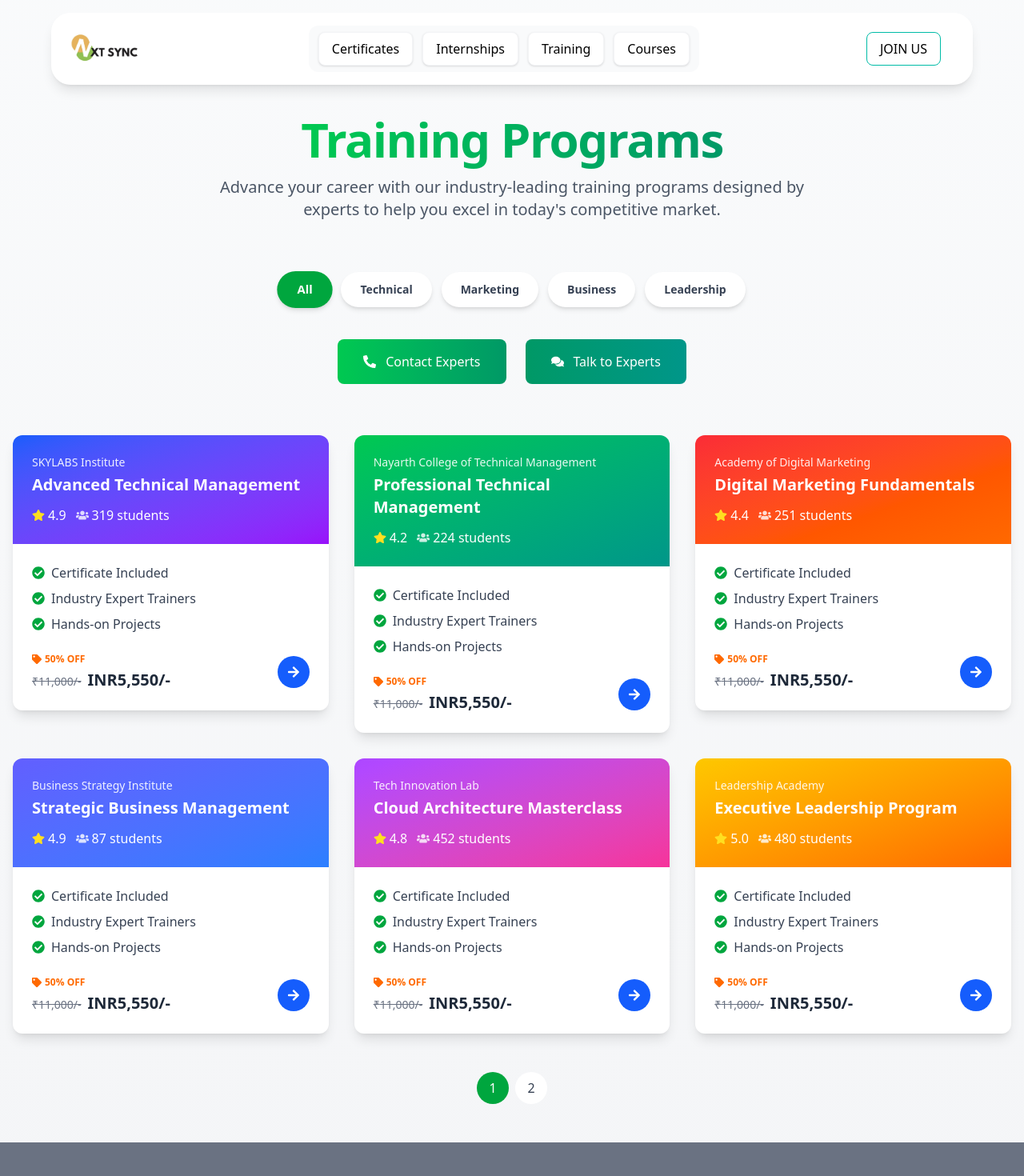
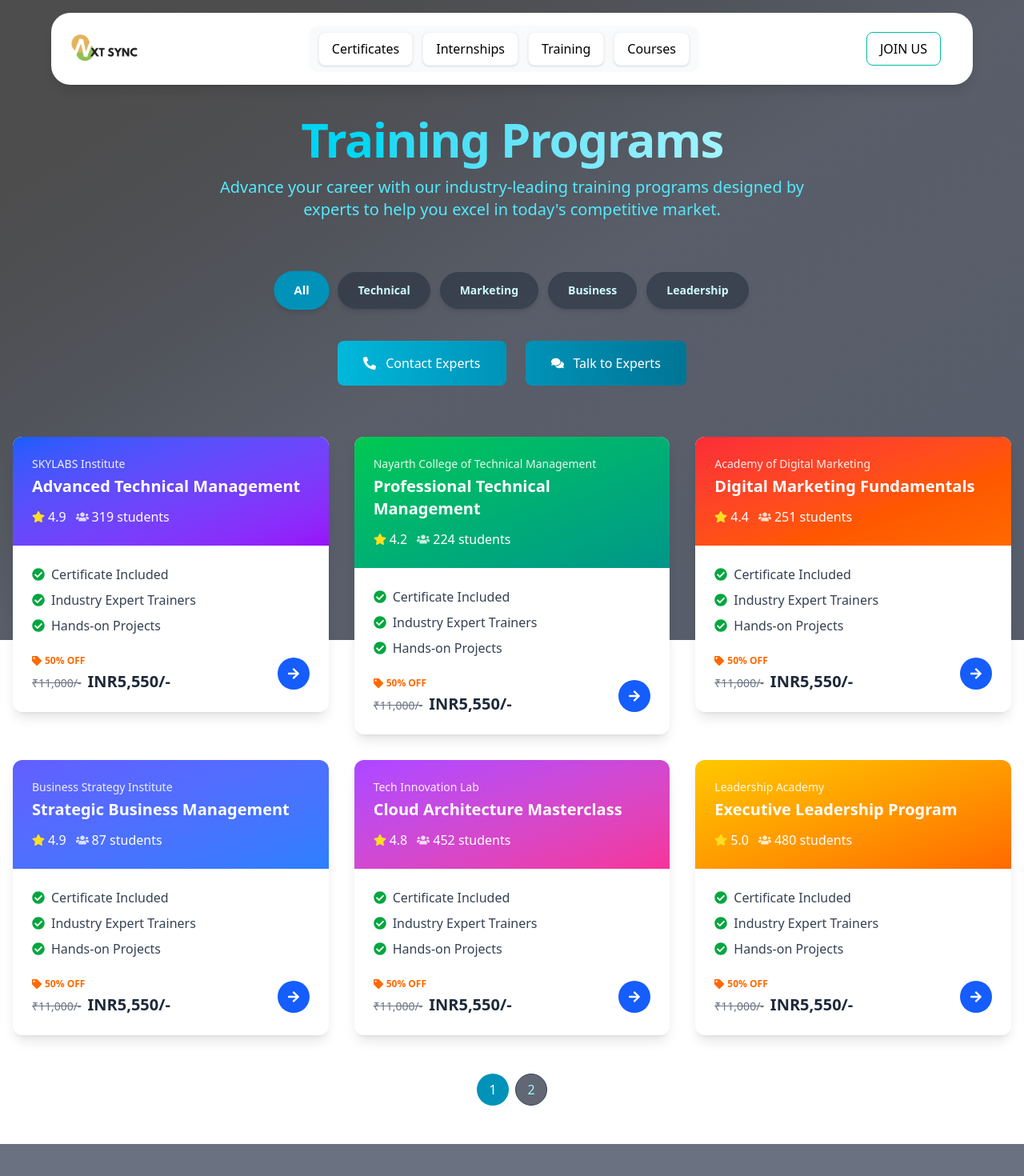
Before and after one commit to mismyst/nextsync, a Next.js app: page /TrainingPage in a window 1280 px wide. Shown: the top 1470 px of the page at 80% size. Built offline with nearby package versions, Linux system fonts and the light colour scheme.

Commit message:
Update page.tsx

```diff
--- a/app/TrainingPage/page.tsx
+++ b/app/TrainingPage/page.tsx
@@ -3,6 +3,7 @@ import React, { useState, useEffect } from 'react';
 import Navbar from '../components/Navbar/Navbar';
 import Footer from '../components/Footer/Footer';
 import TrainingCard from '../components/TrainingCard/TrainingCard';
+import VideoBackground from '../components/VideoBackground/VideoBackground';
 import { FaPhoneAlt, FaComments, FaTimes, FaCalendarAlt, FaClock, FaUser, FaEnvelope, FaPhone } from 'react-icons/fa';
 
 interface TrainingCardData {
@@ -68,14 +69,19 @@ const TrainingPage: React.FC = () => {
   };
 
   return (
-    <div className="bg-gradient-to-b from-gray-50 to-gray-100 min-h-screen">
+    <div className="min-h-screen relative">
+      {/* Video Background */}
+      <VideoBackground />
+
+      {/* Main content */}
+      <div className="relative z-10">
         <Navbar />
         <div className="container mx-auto px-4 py-12">
           <div className="text-center mb-16">
-          <h1 className="text-6xl font-extrabold text-gray-800 mb-4 tracking-tight">
-            <span className="bg-clip-text text-transparent bg-gradient-to-r from-green-500 to-emerald-600">Training Programs</span>
+            <h1 className="text-6xl font-extrabold text-white mb-4 tracking-tight">
+              <span className="bg-clip-text text-transparent bg-gradient-to-r from-cyan-400 to-cyan-200">Training Programs</span>
             </h1>
-          <p className="text-xl text-gray-600 max-w-3xl mx-auto">
+            <p className="text-xl text-cyan-300 max-w-3xl mx-auto">
               Advance your career with our industry-leading training programs designed by experts to help you excel in today&apos;s competitive market.
             </p>
           </div>
@@ -86,8 +92,8 @@ const TrainingPage: React.FC = () => {
                 key={index}
                 className={`px-6 py-3 rounded-full text-sm font-semibold transition-all duration-300 shadow-md
                   ${selectedCategory === category
-                  ? 'bg-green-600 text-white scale-105'
-                  : 'bg-white text-gray-700 hover:bg-gray-100 hover:scale-105'}`}
+                    ? 'bg-cyan-600 text-white scale-105'
+                    : 'bg-gray-800/50 backdrop-blur-sm text-cyan-100 hover:bg-gray-700/70 hover:scale-105 border border-gray-700'}`}
                 onClick={() => setSelectedCategory(category)}
               >
                 {category.charAt(0).toUpperCase() + category.slice(1)}
@@ -96,10 +102,10 @@ const TrainingPage: React.FC = () => {
           </div>
 
           <div className="flex flex-col sm:flex-row justify-center gap-6 mb-16">
-          <button className="flex items-center justify-center gap-3 bg-gradient-to-r from-green-500 to-emerald-600 text-white px-8 py-4 rounded-lg hover:shadow-xl transition-all duration-300 transform hover:-translate-y-1">
+            <button className="flex items-center justify-center gap-3 bg-gradient-to-r from-cyan-500 to-cyan-600 text-white px-8 py-4 rounded-lg hover:shadow-xl transition-all duration-300 transform hover:-translate-y-1">
               <FaPhoneAlt /> Contact Experts
             </button>
-          <button className="flex items-center justify-center gap-3 bg-gradient-to-r from-emerald-600 to-teal-600 text-white px-8 py-4 rounded-lg hover:shadow-xl transition-all duration-300 transform hover:-translate-y-1">
+            <button className="flex items-center justify-center gap-3 bg-gradient-to-r from-cyan-600 to-cyan-700 text-white px-8 py-4 rounded-lg hover:shadow-xl transition-all duration-300 transform hover:-translate-y-1">
               <FaComments /> Talk to Experts
             </button>
           </div>
@@ -122,9 +128,9 @@ const TrainingPage: React.FC = () => {
           </div>
 
           {filteredCards.length === 0 && (
-          <div className="text-center py-16 bg-white rounded-lg shadow-md">
-            <p className="text-2xl text-gray-600">No training programs found in this category.</p>
-            <p className="text-lg text-gray-500 mt-2">Please try another category or contact us for custom training.</p>
+            <div className="text-center py-16 bg-gray-900/70 backdrop-blur-sm border border-gray-800 rounded-lg shadow-md">
+              <p className="text-2xl text-cyan-300">No training programs found in this category.</p>
+              <p className="text-lg text-cyan-200 mt-2">Please try another category or contact us for custom training.</p>
             </div>
           )}
 
@@ -137,8 +143,8 @@ const TrainingPage: React.FC = () => {
                     onClick={() => setCurrentPage(number)}
                     className={`w-10 h-10 rounded-full flex items-center justify-center transition-all ${
                       currentPage === number
-                      ? 'bg-green-600 text-white'
-                      : 'bg-white text-gray-700 hover:bg-gray-100'
+                        ? 'bg-cyan-600 text-white'
+                        : 'bg-gray-800/70 text-cyan-200 hover:bg-gray-700/90 border border-gray-700'
                     }`}
                   >
                     {number}
@@ -152,10 +158,10 @@ const TrainingPage: React.FC = () => {
         {/* Registration Modal */}
         {isModalOpen && selectedCourse && (
           <div
-          className="fixed inset-0 z-50 flex items-center justify-center p-4 bg-black bg-opacity-85 backdrop-blur-md transition-opacity duration-300"
+            className="fixed inset-0 z-50 flex items-center justify-center p-4 bg-black bg-opacity-90 backdrop-blur-md transition-opacity duration-300"
             onClick={handleBackdropClick}
           >
-          <div className="bg-gray-900 text-white rounded-2xl shadow-2xl max-w-xl w-full max-h-[90vh] overflow-y-auto" onClick={e => e.stopPropagation()}>
+            <div className="bg-gray-900 text-white rounded-2xl shadow-2xl max-w-xl w-full max-h-[90vh] overflow-y-auto border border-gray-800" onClick={e => e.stopPropagation()}>
               <div className={`${selectedCourse.backgroundGradient} p-6 rounded-t-2xl relative`}>
                 <button
                   onClick={closeModal}
@@ -170,11 +176,11 @@ const TrainingPage: React.FC = () => {
               <div className="p-6">
                 <div className="flex flex-col md:flex-row justify-between mb-8">
                   <div className="flex items-center mb-4 md:mb-0">
-                  <FaCalendarAlt className="text-green-400 mr-2" />
+                    <FaCalendarAlt className="text-cyan-400 mr-2" />
                     <span>Starts: {selectedCourse.startDate}</span>
                   </div>
                   <div className="flex items-center mb-4 md:mb-0">
-                  <FaClock className="text-green-400 mr-2" />
+                    <FaClock className="text-cyan-400 mr-2" />
                     <span>Duration: {selectedCourse.duration}</span>
                   </div>
                   <div className="flex items-center font-bold text-lg">
@@ -182,7 +188,7 @@ const TrainingPage: React.FC = () => {
                   </div>
                 </div>
 
-              <h3 className="text-xl font-semibold mb-4 text-green-400">Registration Information</h3>
+                <h3 className="text-xl font-semibold mb-4 text-cyan-400">Registration Information</h3>
 
                 <form className="space-y-4">
                   <div>
@@ -193,7 +199,7 @@ const TrainingPage: React.FC = () => {
                       </div>
                       <input
                         type="text"
-                      className="w-full pl-10 pr-4 py-3 bg-gray-800 border border-gray-700 rounded-lg focus:ring-2 focus:ring-green-500 focus:border-green-500 transition-all text-white placeholder-gray-400"
+                        className="w-full pl-10 pr-4 py-3 bg-gray-800 border border-gray-700 rounded-lg focus:ring-2 focus:ring-cyan-500 focus:border-cyan-500 transition-all text-white placeholder-gray-400"
                         placeholder="Enter your full name"
                       />
                     </div>
@@ -207,7 +213,7 @@ const TrainingPage: React.FC = () => {
                       </div>
                       <input
                         type="email"
-                      className="w-full pl-10 pr-4 py-3 bg-gray-800 border border-gray-700 rounded-lg focus:ring-2 focus:ring-green-500 focus:border-green-500 transition-all text-white placeholder-gray-400"
+                        className="w-full pl-10 pr-4 py-3 bg-gray-800 border border-gray-700 rounded-lg focus:ring-2 focus:ring-cyan-500 focus:border-cyan-500 transition-all text-white placeholder-gray-400"
                         placeholder="Enter your email address"
                       />
                     </div>
@@ -221,7 +227,7 @@ const TrainingPage: React.FC = () => {
                       </div>
                       <input
                         type="tel"
-                      className="w-full pl-10 pr-4 py-3 bg-gray-800 border border-gray-700 rounded-lg focus:ring-2 focus:ring-green-500 focus:border-green-500 transition-all text-white placeholder-gray-400"
+                        className="w-full pl-10 pr-4 py-3 bg-gray-800 border border-gray-700 rounded-lg focus:ring-2 focus:ring-cyan-500 focus:border-cyan-500 transition-all text-white placeholder-gray-400"
                         placeholder="Enter your phone number"
                       />
                     </div>
@@ -230,7 +236,7 @@ const TrainingPage: React.FC = () => {
                   <div>
                     <label className="block text-gray-300 mb-2">Why are you interested in this course?</label>
                     <textarea
-                    className="w-full p-3 bg-gray-800 border border-gray-700 rounded-lg focus:ring-2 focus:ring-green-500 focus:border-green-500 transition-all text-white placeholder-gray-400"
+                      className="w-full p-3 bg-gray-800 border border-gray-700 rounded-lg focus:ring-2 focus:ring-cyan-500 focus:border-cyan-500 transition-all text-white placeholder-gray-400"
                       rows={3}
                       placeholder="Tell us why you're interested and what you hope to learn"
                     ></textarea>
@@ -238,7 +244,7 @@ const TrainingPage: React.FC = () => {
 
                   <button
                     type="button"
-                  className="w-full py-3 bg-gradient-to-r from-green-500 to-emerald-600 text-white rounded-lg font-semibold hover:shadow-lg transition-all duration-300 transform hover:-translate-y-1 hover:brightness-110"
+                    className="w-full py-3 bg-gradient-to-r from-cyan-500 to-cyan-600 text-white rounded-lg font-semibold hover:shadow-lg transition-all duration-300 transform hover:-translate-y-1 hover:brightness-110"
                   >
                     Register Now
                   </button>
@@ -250,6 +256,7 @@ const TrainingPage: React.FC = () => {
 
         <Footer />
       </div>
+    </div>
   );
 };
 
```
Lines whose indentation alone changed are shown as unchanged.
